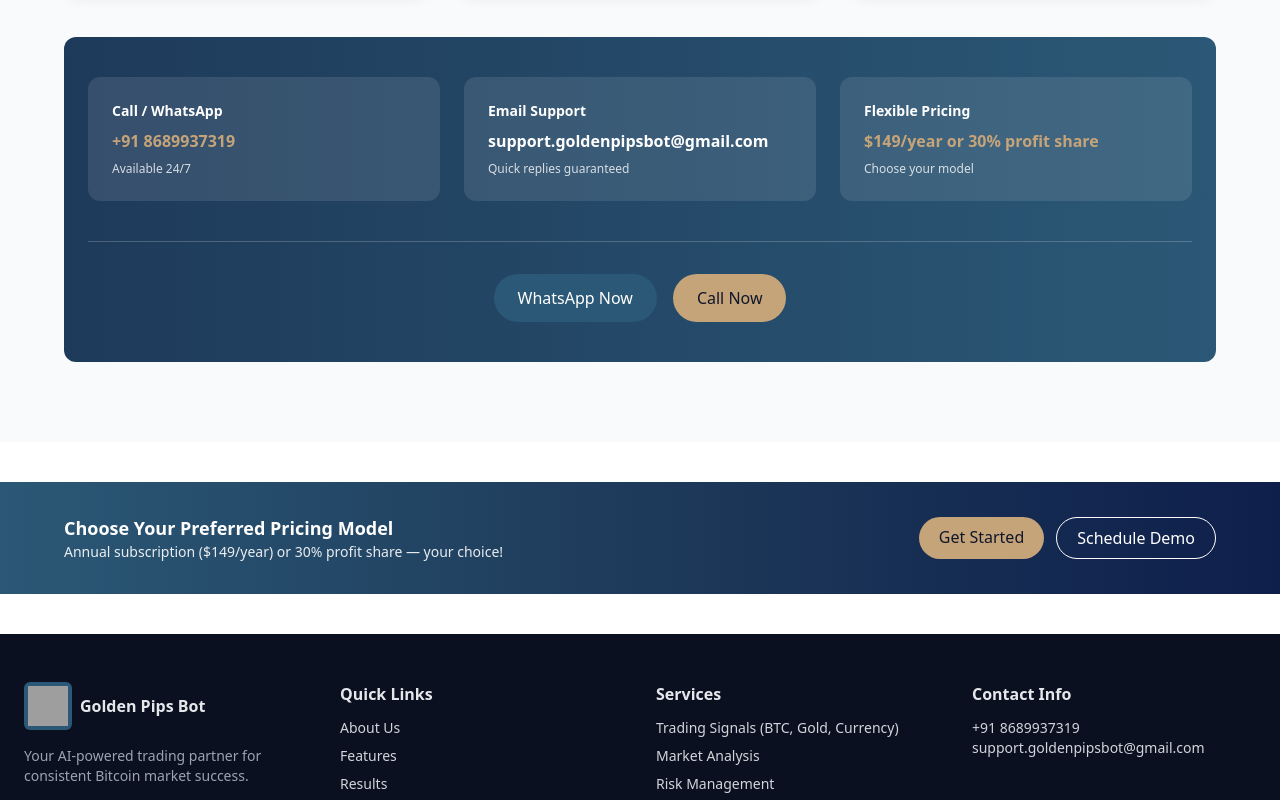
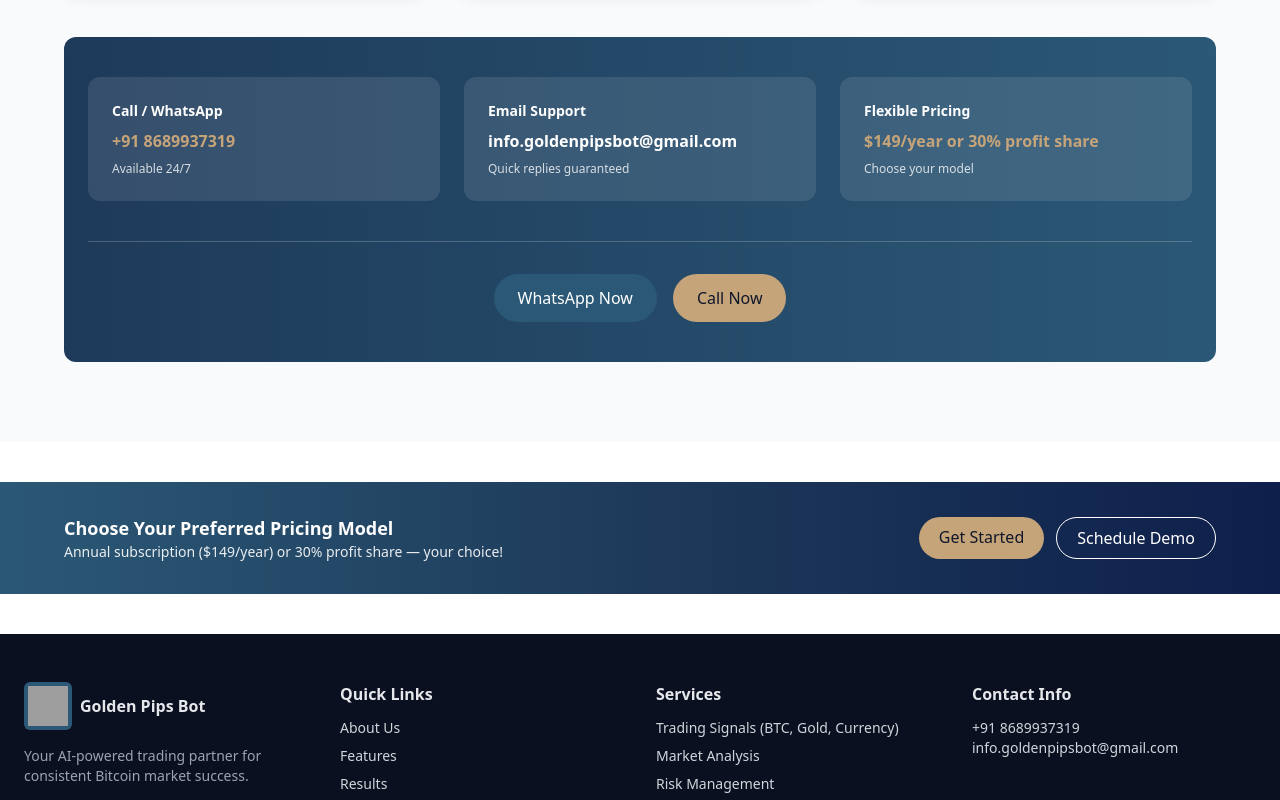
Before and after one commit to Amolika28-Kale/golden-pips-bot, a React (Vite) app: page / in a window 1280 px wide. Shown: the part 5900-6700 px from the top of the page. Built offline with nearby package versions, Linux system fonts and the light colour scheme; grey boxes are pictures that could not be loaded; the HTML template or start-up script is replaced by a standard one.

Commit message:
email changes

```diff
--- a/src/Landing.jsx
+++ b/src/Landing.jsx
@@ -48,7 +48,7 @@
   const CONTACT_INFO = {
     whatsappNumber: "+91 8689937319",
     callNumber: "+91 8689937319",
-    email: "support.goldenpipsbot@gmail.com",
+    email: "info.goldenpipsbot@gmail.com",
     wallets: {
       bep20: "0xa91D8Ba3029FC14907cb4bEE60763869f0eD88f7",
       trc20: "TGTmCXghBxNAkUxeL7hnDPjQiQicKG26v2"
```
